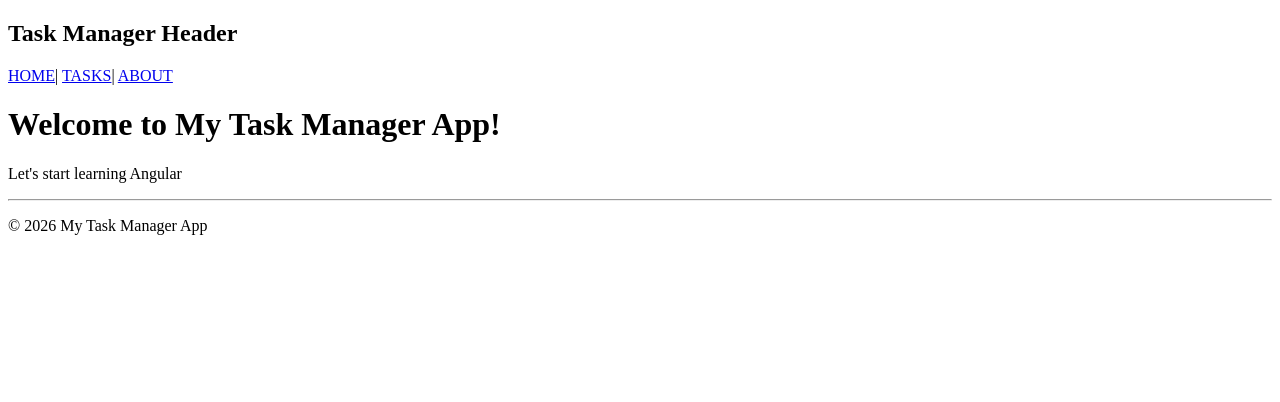
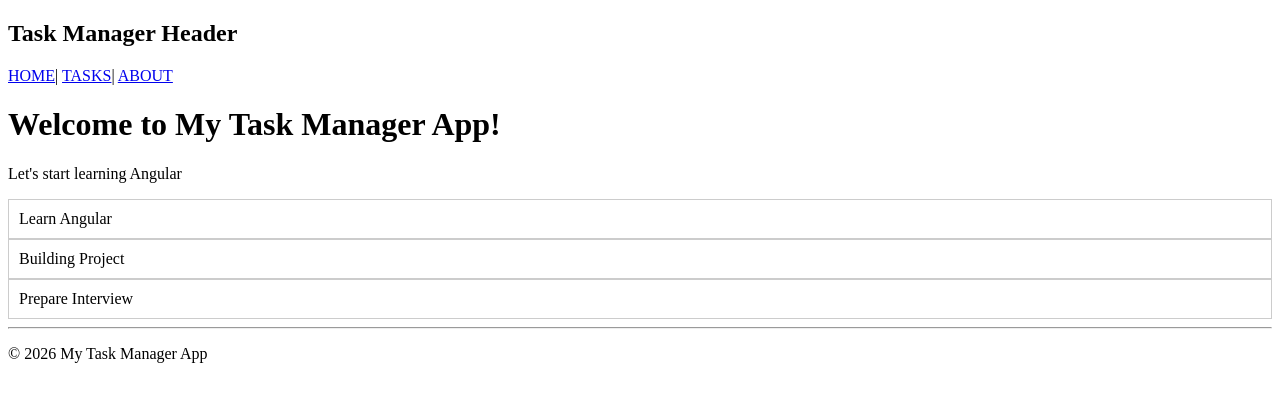
Before and after one commit to schunbuk7-beep/angular-practice, an Angular app in the folder angular-practice-app/: page / in a window 1280 px wide. Shown: the top 402 px of the page. Built offline with nearby package versions, Linux system fonts and the light colour scheme.

Commit message:
Added Task-Card Component with Input and Output

```diff
--- a/angular-practice-app/src/app/app.component.html
+++ b/angular-practice-app/src/app/app.component.html
@@ -3,4 +3,19 @@
 <h1>Welcome to My Task Manager App!</h1>
 <p>Let's start learning Angular</p>
 
+<app-task-card
+taskname ="Learn Angular"
+(taskclicked)="OnTaskClicked($event)">
+</app-task-card>
+
+<app-task-card
+taskname = "Building Project"
+(taskclicked)="OnTaskClicked($event)">
+</app-task-card>
+
+<app-task-card
+taskname="Prepare Interview"
+(taskclicked)="OnTaskClicked($event)">
+</app-task-card>
+
 <app-footer></app-footer>
--- a/angular-practice-app/src/app/app.component.ts
+++ b/angular-practice-app/src/app/app.component.ts
@@ -1,16 +1,21 @@
-import { Component, signal } from '@angular/core';
+import { Component, Output, signal } from '@angular/core';
 import { RouterOutlet } from '@angular/router';
 import { HeaderComponent} from './header/header.component';
 import { FooterComponent} from './footer/footer.component';
+import { TaskCardComponent } from './task-card/task-card.component';
 
 
 @Component({
   selector: 'app-root',
   standalone: true,
-  imports: [RouterOutlet,HeaderComponent,FooterComponent],
+  imports: [RouterOutlet,HeaderComponent,FooterComponent,TaskCardComponent],
   templateUrl: './app.component.html',
   styleUrl: './app.component.css'
 })
 export class App {
   protected readonly title = signal('angular-practice-app');
+
+  OnTaskClicked(task : string){
+    console.log(task);
+  }
 }
--- /dev/null
+++ b/angular-practice-app/src/app/task-card/task-card.component.html
@@ -0,0 +1,3 @@
+<div (click)="onclick()" style="cursor: pointer; border: 1px solid #ccc; padding: 10px;">
+{{taskname}}
+</div>
--- /dev/null
+++ b/angular-practice-app/src/app/task-card/task-card.component.ts
@@ -0,0 +1,17 @@
+import { Component,Input,Output,EventEmitter } from '@angular/core';
+
+@Component({
+  selector: 'app-task-card',
+  imports: [],
+  templateUrl: './task-card.component.html',
+  styleUrl: './task-card.component.css',
+})
+export class TaskCardComponent {
+  @Input() taskname! : string;
+  @Output() taskclicked = new EventEmitter<string>();
+
+  onclick()
+  {
+    this.taskclicked.emit(this.taskname);
+  }
+}
```
Also changed, not shown: angular-practice-app/src/app/task-card/task-card.component.css (added), 1 other file (tests, documents, lock files or other folders).
